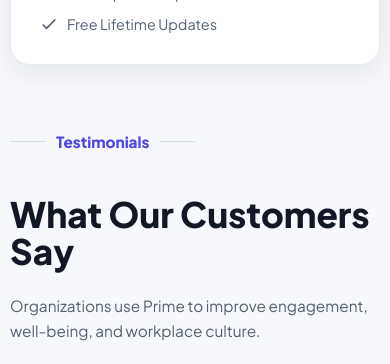
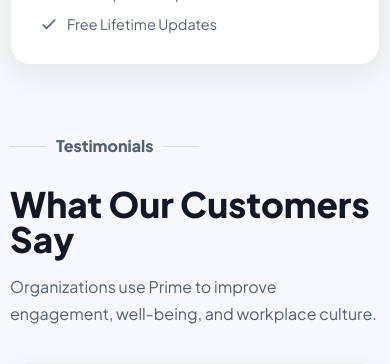
Before and after one commit to fakhrul62/sass-prime, a Next.js app: page / in a window 390 px wide. Shown: the part 4640-5004 px from the top of the page. Built offline with nearby package versions, Linux system fonts and the light colour scheme.

Commit message:
Align testimonial section heading

```diff
--- a/src/app/globals.css
+++ b/src/app/globals.css
@@ -805,13 +805,39 @@
   align-items: stretch;
 }
 
-.testimonial-section .section-heading {
+.testimonial-heading {
   grid-column: 1 / -1;
   grid-row: 1 / 2;
+  margin-bottom: 18px;
+}
+
+.testimonial-heading .corner-label {
+  margin-bottom: 28px;
+}
+
+.testimonial-heading-copy {
   display: grid;
-  grid-template-columns: minmax(0, 1fr) minmax(260px, 0.45fr);
+  grid-template-columns: minmax(0, 1fr) minmax(300px, 0.62fr);
+  gap: clamp(32px, 7vw, 96px);
   align-items: end;
-  margin-bottom: 10px;
+}
+
+.testimonial-heading h2 {
+  max-width: 720px;
+  margin: 0;
+  color: var(--foreground);
+  font-size: clamp(2.8rem, 5vw, 5rem);
+  font-weight: 850;
+  letter-spacing: 0;
+  line-height: 0.98;
+}
+
+.testimonial-heading p {
+  max-width: 480px;
+  margin: 0 0 6px;
+  color: var(--muted);
+  font-size: 1rem;
+  line-height: 1.65;
 }
 
 .quote-panel {
@@ -1164,9 +1190,18 @@
   }
 
   .section-heading,
-  .testimonial-section .section-heading {
+  .testimonial-heading-copy {
     grid-template-columns: 1fr;
     align-items: start;
+  }
+
+  .testimonial-heading-copy {
+    gap: 18px;
+  }
+
+  .testimonial-heading p {
+    max-width: 620px;
+    margin-bottom: 0;
   }
 
   .quote-panel,
@@ -1289,6 +1324,7 @@
 
   .section-heading h2,
   .pricing-copy h2,
+  .testimonial-heading h2,
   .footer-panel h2,
   .video-sim h2 {
     font-size: clamp(1.85rem, 9vw, 2.75rem);
--- a/src/app/prime-experience.tsx
+++ b/src/app/prime-experience.tsx
@@ -355,6 +355,13 @@
       </section>
 
       <section className="testimonial-section">
+        <div className="testimonial-heading">
+          <CornerLabel>Testimonials</CornerLabel>
+          <div className="testimonial-heading-copy">
+            <h2>What Our Customers Say</h2>
+            <p>Organizations use Prime to improve engagement, well-being, and workplace culture.</p>
+          </div>
+        </div>
         <div className="quote-panel">
           <p>
             The stress and burnout detection capabilities changed how we approach employee well-being. Prime helps us identify
@@ -375,11 +382,6 @@
             sizes="(max-width: 900px) 100vw, 48vw"
             style={{ objectPosition: "right center" }}
           />
-        </div>
-        <div className="section-heading side">
-          <CornerLabel>Testimonials</CornerLabel>
-          <h2>What Our Customers Say</h2>
-          <p>Organizations use Prime to improve engagement, well-being, and workplace culture.</p>
         </div>
       </section>
 
```
